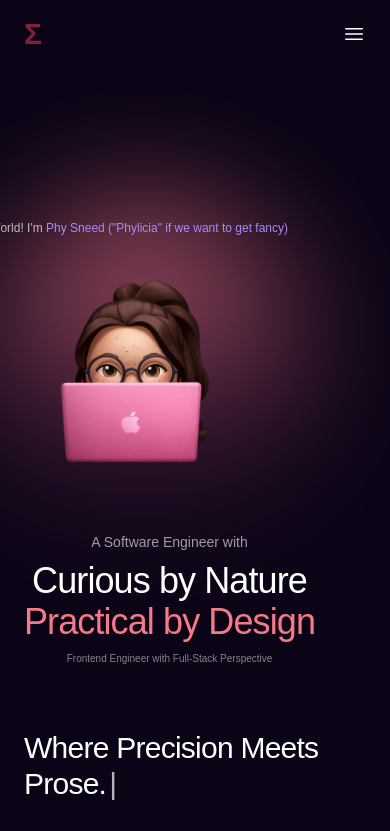
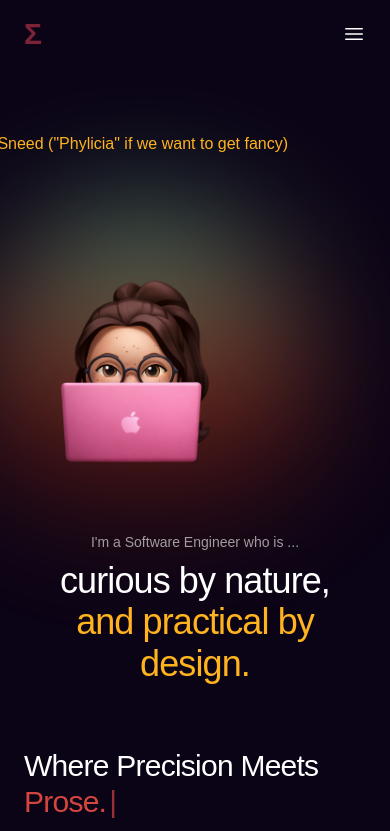
Before and after one commit to PhyPhy07/ProjectPortfolio, a Next.js app: page / in a window 390 px wide. Shown: the top 831 px of the page. Built offline with nearby package versions, Linux system fonts and the light colour scheme; a web font is replaced by a local one.

Commit message:
update colors

```diff
--- a/app/globals.css
+++ b/app/globals.css
@@ -19,7 +19,7 @@ html {
 
 @media (prefers-color-scheme: dark) {
   :root {
-    --background: #0a0a0a;
+    --background: #1C2F3A;
     --foreground: #ededed;
   }
 }
--- a/app/layout.tsx
+++ b/app/layout.tsx
@@ -27,7 +27,7 @@ export default function RootLayout({
   return (
     <html lang="en">
       <body
-        className={`antialiased bg-[#15484C] text-white min-h-screen`}
+        className={`antialiased bg-[#C78AIE] text-white min-h-screen`}
       >
         <Header/>
         {children}
--- a/src/component/Header.tsx
+++ b/src/component/Header.tsx
@@ -21,11 +21,11 @@ const Header = () => {
           <Link href="/" className="text-3xl font-extrabold text-[#7e2238]">Σ</Link>
 {/*desktop navigation*/}
 <nav className="hidden lg:flex items-center space-x-10 font-medium text-lg text-white/80">
-    <Link href="#Home" className="hover:text-[#F67989] transition duration-200">Home</Link>
-    <Link href="#About" className="hover:text-[#F67989] transition duration-200">About</Link>
-    <Link href="#Stacked Skills" className="hover:text-[#F67989] transition duration-200">Stacked Skills</Link>
-    <Link href="#Projects" className="hover:text-[#F67989] transition duration-200">Projects</Link>
-    <Link href="#Contact" className="hover:text-[#F67989] transition duration-200">Contact</Link>
+    <Link href="#Home" className="hover:text-[#ffecd1] transition duration-200">Home</Link>
+    <Link href="#About" className="hover:text-[#ffecd1] transition duration-200">About</Link>
+    <Link href="#Stacked Skills" className="hover:text-[#ffecd1] transition duration-200">Stacked Skills</Link>
+    <Link href="#Projects" className="hover:text-[#ffecd1] transition duration-200">Projects</Link>
+    <Link href="#Contact" className="hover:text-[#ffecd1] transition duration-200">Contact</Link>
 </nav>
 <button>
     <HiBars3 className="size-6 text-white" />
--- a/src/component/HeroSection.tsx
+++ b/src/component/HeroSection.tsx
@@ -13,19 +13,18 @@ const HereSection = () => {
         <ScrollReveal stagger={0.12} className="flex flex-col md:flex-row gap-8 items-start md:items-center">
           {/* avatar and greetings */}
           <div className="relative flex justify-center md:justify-end">
-            <div className="pointer-events-none absolute -inset-12 md:-inset-24 rounded-full bg-linear-to-b from-[#F67989] via-[#9D446A]/40 to-transparent blur-3xl opacity-90"></div>
+            <div className="pointer-events-none absolute -inset-12 md:-inset-24 rounded-full bg-linear-to-b from-[#36A07F] via-[#C0350F]/60 to-transparent blur-3xl opacity-90"></div>
             <div className="relative">
                 <Image src="/images/avatar.png" alt="avatar image" width={240} height={240} className="relative object-cover rounded-full" priority unoptimized/>
 
-                {/* small greeting with curve arrow */}
-                <div  className="select-none pointer-events-none absolute -top-8 -right-6 md:-top-16 md:-right-40 text-xs text-white/70">
-                    <div className="relative flex items-center justify-end">
-                        <div className="relative w-16 h-6 md:w-24 md:h-16">
-                            <Image src="/images/hero-arrow.png" alt="arrow image" fill  className="object-contain scale-x-100 -rotate-6" priority/>
+                <div  className="select-none pointer-events-none absolute -top-8 -right-6 md:-top-16 md:-right-40 text-md text-white/70">
+                    <div className="items-right justify-right">
+
+                        <div className="-mt-24 md:-mt-1">
+                            <span className="whitespace-nowrap">Hello World! I'm {" "}<span className="text-[#FFB31F]">Phy Sneed ("Phylicia" if we want to get fancy)</span></span>
+                            <div className="relative w-12 h-6 md:w-36 md:h-20 ml-8 md:ml-58 mt-1">
+                            <Image src="/images/heroarrow.gif" alt="arrow image" fill  className="object-contain scale-x-100 -rotate-6" priority/>
                         </div>
-                        <div className="-mt-6 md:-mt-10 shrink-0">
-                            <span>Hello World! I'm {" "}</span>
-                            <span className="text-[#a78bfa]">Phy Sneed ("Phylicia" if we want to get fancy)</span>
                         </div>
                     </div>
                 </div>
@@ -35,40 +34,39 @@ const HereSection = () => {
           {/* headline */}
           <div className="md:pl-2 text-center md:text-left">
             <p className="text-sm md:text-base text-white/60 mb-2">
-              A Software Engineer with
+              I'm a Software Engineer who is ...
             </p>
 
             <h1 className="text-4xl sm:text-5xl font-normal tracking-tight leading-[1.15]">
-              <span className="block">Curious by Nature</span>
+              <span className="block">curious by nature,</span>
               <span className="block">
 
                 <span className="relative inline-block align-baseline">
-                  <span className="relative z-10 text-[#F67989]">Practical by Design</span>
+                  <span className="relative z-10 text-[#FFB31F]">and practical by design.</span>
                   <span className="pointer-events-none absolute -inset-x-2 -inset-y-2 translate-y-1 -z-10 rotate-12">
 
                   </span>
                 </span>
               </span>
             </h1>
-
-            <p className="mt-2 text-[10px] md:text-xs text-white/50 max-w-md md:max-w-lg mx-auto md:mx-0">
-            Frontend Engineer with Full-Stack Perspective
-            </p>
           </div>
         </ScrollReveal>
 
         {/* role and description */}
         <ScrollReveal delay={0.15} className="mt-16 max-w-3xl">
             <h2 className="text-3xl sm:text-4xl md:text-5xl font-normal tracking-tight">
+                Where Precision Meets{" "}
+                <span className="text-[#D3453E]">
                   <Typewriter
-                words={["Where Precision Meets Prose."]}
-                typeSpeed={65}
+                    words={["Prose."]}
+                    typeSpeed={40}
                     deleteSpeed={0}
                     delaySpeed={600}
                     cursor
                     cursorStyle="|"
                     loop={1}
                   />
+                </span>
             </h2>
 
 
```
Also changed, not shown: public/images/arrow.gif (added), public/images/heroarrow.gif (added). Lines whose indentation alone changed are shown as unchanged.
